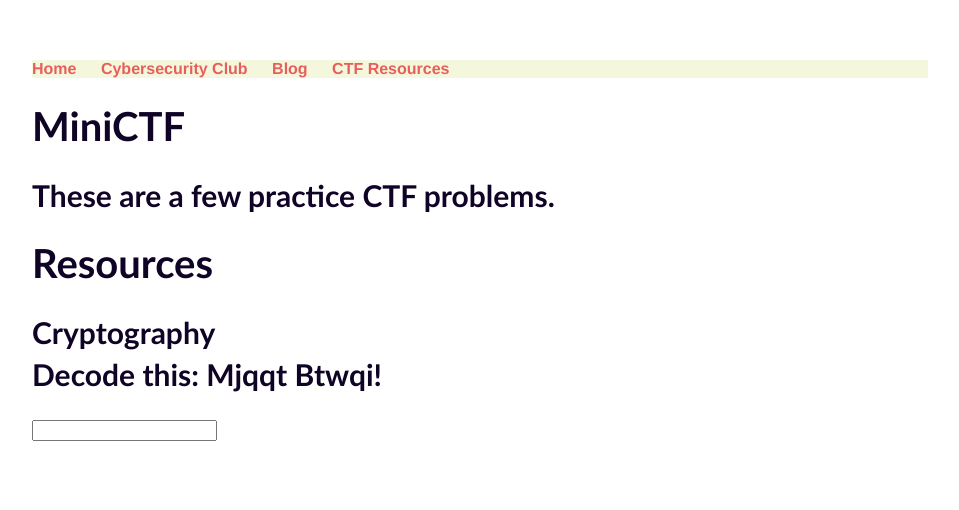
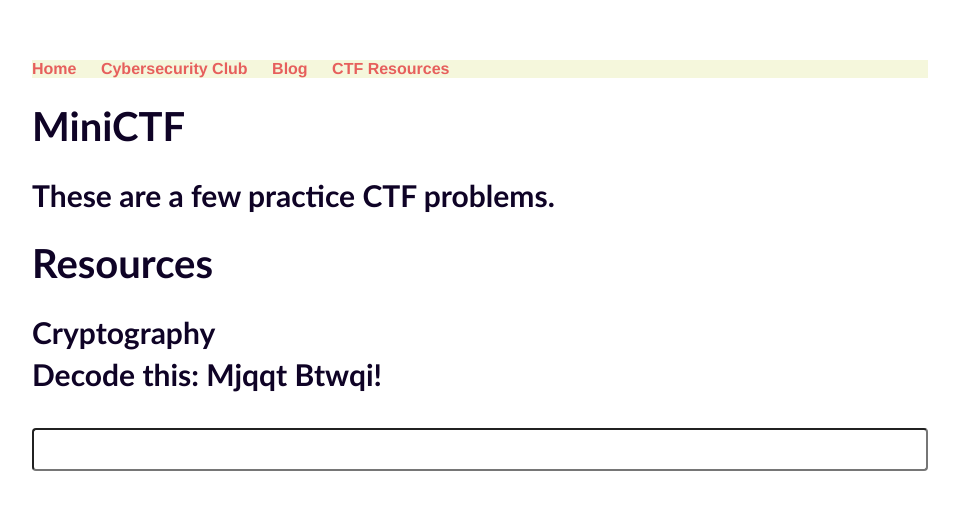
Before and after one commit to shricubed/shricubed.github.io, a Jekyll site: the page built from minictf/index.html, in a window 1280 px wide. Shown: the top 510 px of the page, without its empty margins (160-1119 px from the left). Built offline with Jekyll 4.4.1, drawn with Linux system fonts in a browser that asks for light colours.

Commit message:
Update main.css

```diff
--- a/css/main.css
+++ b/css/main.css
@@ -39,6 +39,14 @@ footer {
     font-size: .8em;
 }
 
+input[type=text] {
+  width: 100%;
+  padding: 12px 20px;
+  margin: 8px 0;
+  box-sizing: border-box;
+  border-radius: 4px;
+}
+
 ul.posts {
     margin: 20px auto 40px;
     font-size: 1.5em;
```
